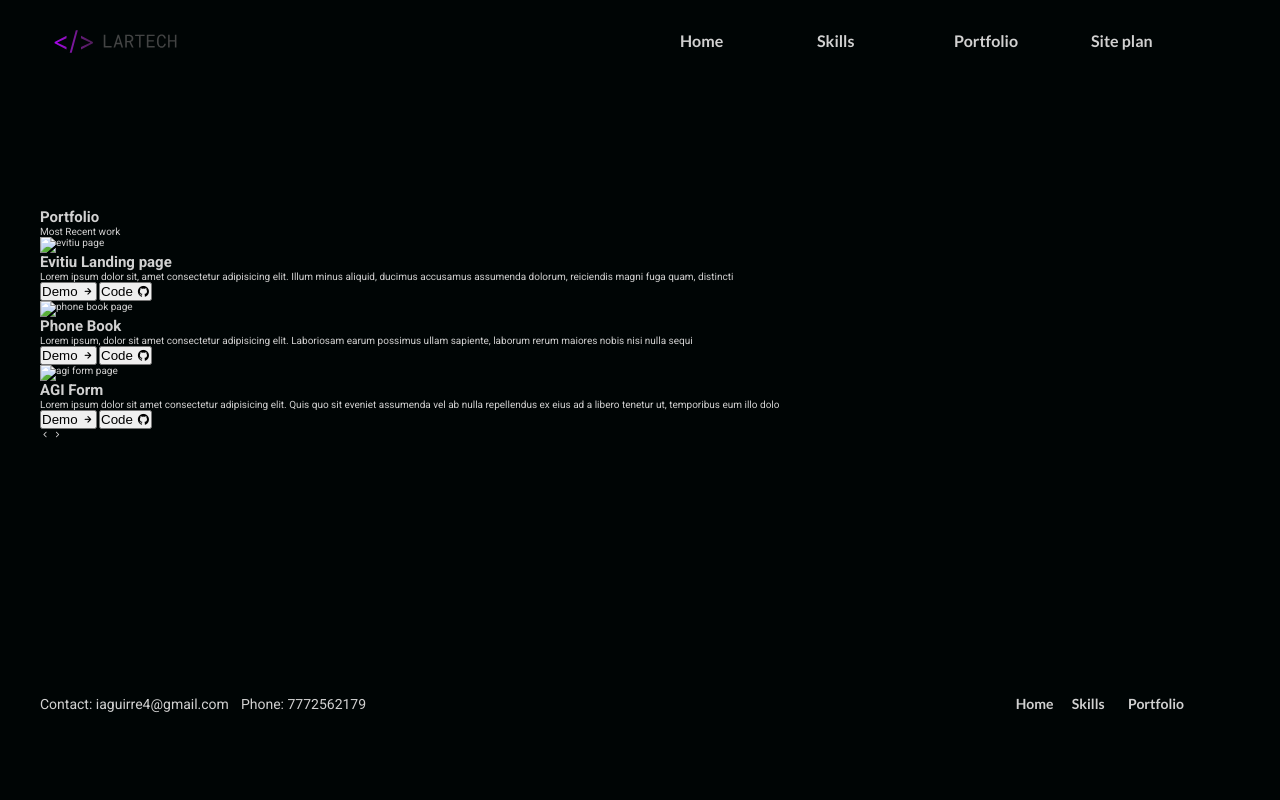
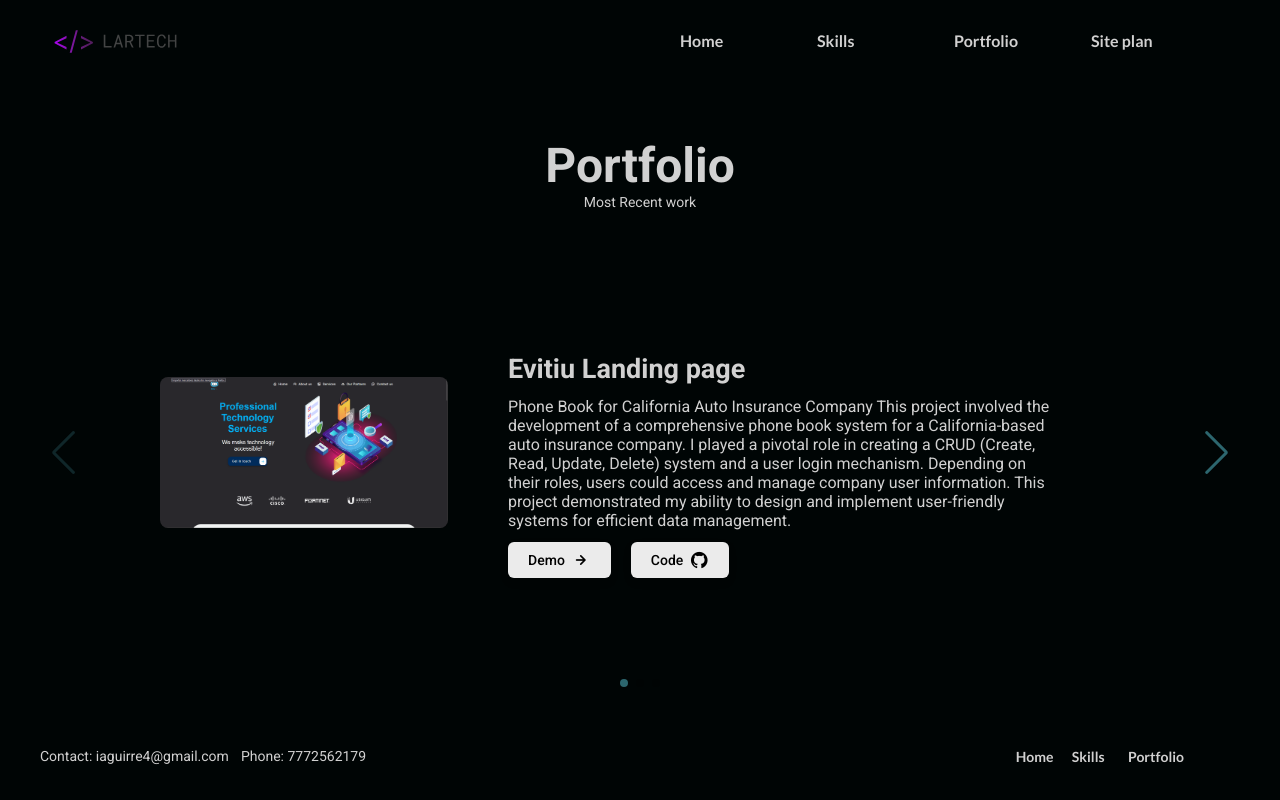
Before and after one commit to iaguirre19/byu-portfolio, a plain HTML site: page portfolio.html in a window 1280 px wide. Drawn offline with nearby package versions, Linux system fonts and the light colour scheme.

Commit message:
portfolio page created and css added

```diff
--- /dev/null
+++ b/assets/js/swipePortfolio.js
@@ -0,0 +1,12 @@
+    const swiper = new Swiper(".mySwiper", {
+      cssMode: true,
+      navigation: {
+        nextEl: ".swiper-button-next",
+        prevEl: ".swiper-button-prev",
+      },
+      pagination: {
+        el: ".swiper-pagination",
+      },
+      mousewheel: true,
+      keyboard: true,
+    });
--- a/assets/styles/portfolio-page/portfolio-styles.css
+++ b/assets/styles/portfolio-page/portfolio-styles.css
@@ -0,0 +1,76 @@
+.portfolio{
+    height: 70vh;
+    grid-template-rows: 10% 1fr;
+}
+.portfolio-title{
+    text-align: center;
+    font-size: var(--h2-font-size);
+}
+.portfolio-title p{
+    font-size: var(--normal-font-size);
+}
+.swiper {
+  width: 100%;
+  height: 100%;
+}
+.swiper-slide {
+  text-align: center;
+  font-size: 18px;
+  display: flex;
+  justify-content: center;
+  align-items: center;
+  padding:0 12rem ;
+}
+.swiper-slide img {
+  display: block;
+  width: 100%;
+  height: 100%;
+  object-fit: contain;
+  border-radius: .8rem;
+}
+.portfolio-right-data{
+    height: 20rem;
+    display: flex;
+    flex-direction: column;
+    align-items: flex-start;
+    padding: 0 6rem;
+    justify-content: space-between;
+    row-gap: 1.2rem;
+}
+.portfolio-right-data p{
+    text-align: left;
+    font-size: calc(var(--normal-font-size) + .2rem);
+    color: var(--text-color);
+}
+.btn-data{
+    display: flex;
+    column-gap: 2rem;
+}
+.btn-data .btn-portfolio{
+    padding: .6rem 2rem;
+    border: none;
+    border-radius: .6rem;
+    background-color: var(--first-color-alt);
+    display: flex;
+    align-items: center;
+    column-gap: .6rem;
+    cursor: pointer;
+    box-shadow: 0 4px 8px rgba(0, 0, 0, 0.1);
+}
+.btn-data .btn-portfolio:hover{
+    box-shadow: 0 6px 12px rgba(0, 0, 0, 0.2);
+}
+.btn-portfolio span{
+    font-size: 1.4rem;
+    font-weight: var(--font-medium);
+}
+.btn-portfolio i{
+    font-size: 2rem;
+}
+.swiper-button-prev,
+.swiper-button-next{
+    color: var(--input-color);
+}
+.swiper-pagination-bullet-active{
+    background-color: var(--input-color);
+}
--- a/portfolio.html
+++ b/portfolio.html
@@ -5,6 +5,7 @@
     <meta http-equiv="X-UA-Compatible" content="IE=edge">
     <meta name="viewport" content="width=device-width, initial-scale=1.0">
     <title>Portfolio</title>
+    <link rel="stylesheet" href="https://cdn.jsdelivr.net/npm/swiper@11/swiper-bundle.min.css" />
     <link rel="stylesheet" href="https://unicons.iconscout.com/release/v4.0.8/css/line.css">
     <link rel="preconnect" href="https://fonts.googleapis.com">
     <link rel="preconnect" href="https://fonts.gstatic.com" crossorigin>
@@ -14,6 +15,7 @@
     <link rel="stylesheet" href="./assets/styles/home-styles/home-styles.css">
     <link rel="stylesheet" href="./assets/styles/skills-styles/skills.css">
     <link rel="stylesheet" href="./assets/styles/portfolio-page/portfolio-styles.css">
+
 </head>
 <body>
     <div class="home-container grid">
@@ -29,80 +31,85 @@
             </nav>
         </header>
         <main>
-            <section class="portfolio">
+            <section class="portfolio grid">
                 <div class="portfolio-title">
                     <h2>Portfolio</h2>
                     <p>Most Recent work</p>
                 </div>
-                <div class="portfolio-container"> <!--swipe container -->
-                    <div class="portfolio-content">
+                <div class="portfolio-container swiper mySwiper">
+                    <div class="portfolio-content swiper-wrapper"> <!--swipe container -->
+                        <div class="portfolio-slide swiper-slide">
                             <div class="portfolio-left-content">
-                            <img src="./img/evitiu.png" alt="evitiu page" width="600px">
+                                <img src="./assets/img/evitiu.png" alt="evitiu page" >
                             </div>
                             <div class="portfolio-right-content">
                                 <div class="portfolio-right-data">
                                     <h2>Evitiu Landing page</h2>
-                                <p>Lorem ipsum dolor sit, amet consectetur adipisicing elit. Illum minus aliquid, ducimus accusamus assumenda dolorum, reiciendis magni fuga quam, distincti</p>
+                                    <p> Phone Book for California Auto Insurance Company This project involved the development of a comprehensive phone book system for a California-based auto insurance company. I played a pivotal role in creating a CRUD (Create, Read, Update, Delete) system and a user login mechanism. Depending on their roles, users could access and manage company user information. This project demonstrated my ability to design and implement user-friendly systems for efficient data management. </p>
                                     <div class="btn-data">
-                                    <button>
+                                        <a href="https://evitiu-demo-2.netlify.app" class="btn-portfolio" target="_blank">
                                             <span>Demo</span>
                                             <i class="uil uil-arrow-right"></i>
-                                    </button>
-                                    <button>
+                                        </a>
+                                        <a href="https://github.com/iaguirre19/evitiu2.0" class="btn-portfolio" target="_blank">
                                             <span>Code</span>
                                             <i class="uil uil-github"></i>
-                                    </button>
+                                        </a>
                                     </div>
                                 </div>
                             </div>
                         </div>
-                    <div class="portfolio-content">
+                        <div class="portfolio-slide swiper-slide">
                             <div class="portfolio-left-content">
-                            <img src="./img/rsz_agi-phone-book.png" alt="phone book page" width="600px">
+                                <img src="./assets/img/rsz_agi-phone-book.png" alt="phone book page" >
                             </div>
                             <div class="portfolio-right-content">
                                 <div class="portfolio-right-data">
                                     <h2>Phone Book</h2>
-                                <p>Lorem ipsum, dolor sit amet consectetur adipisicing elit. Laboriosam earum possimus ullam sapiente, laborum rerum maiores nobis nisi nulla sequi</p>
+                                    <p>Human Resources Registration System Another significant project was the implementation of a Human Resources registration system. This project followed a uniform design scheme for consistency. I contributed to the development and maintenance of this system, ensuring a streamlined and efficient HR process. My involvement in this project highlighted my attention to detail and commitment to improving business processes.</p>
                                     <div class="btn-data">
-                                    <button>
+                                        <a href="https://courageous-parfait-225b14.netlify.app" class="btn-portfolio" target="_blank">
                                             <span>Demo</span>
                                             <i class="uil uil-arrow-right"></i>
-                                    </button>
-                                    <button>
+                                        </a>
+                                        <a href="https://github.com/iaguirre19/Phone-book-v.1" class="btn-portfolio" target="_blank">
                                             <span>Code</span>
                                             <i class="uil uil-github"></i>
-                                    </button>
+                                        </a>
                                     </div>
                                 </div>
                             </div>
                         </div>
-                    <div class="portfolio-content">
+                        <div class="portfolio-slide swiper-slide">
                             <div class="portfolio-left-content">
-                            <img src="./img/rsz_hr-form.png" alt="agi form page" width="600px">
+                                <img src="./assets/img/rsz_hr-form.png" alt="agi form page" >
                             </div>
                             <div class="portfolio-right-content">
                                 <div class="portfolio-right-data">
                                     <h2>AGI Form</h2>
-                                <p>Lorem ipsum dolor sit amet consectetur adipisicing elit. Quis quo sit eveniet assumenda vel ab nulla repellendus ex eius ad a libero tenetur ut, temporibus eum illo dolo</p>
+                                    <p>Technology Company Landing Page I had the pleasure of working on a landing page for a technology company based in California. This project allowed me to showcase my web design and development skills. The landing page was designed to create a compelling online presence for the company, emphasizing their services and mission. It was an exciting opportunity to fuse creativity with technology.</p>
                                     <div class="btn-data">
-                                    <button>
+                                        <a href="https://rh-formulario-ingreso.netlify.app" class="btn-portfolio" target="_blank">
                                             <span>Demo</span>
                                             <i class="uil uil-arrow-right"></i>
-                                    </button>
-                                    <button>
+                                        </a>
+                                        <a href="https://github.com/iaguirre19/HR-layout-main" class="btn-portfolio" target="_blank">
                                             <span>Code</span>
                                             <i class="uil uil-github"></i>
-                                    </button>
+                                        </a>
                                     </div>
                                 </div>
                             </div>
                         </div>
                     </div>
-                <div class="portfolio-arrows">
+                    <div class="swiper-button-next"></div>
+                    <div class="swiper-button-prev"></div>
+                    <div class="swiper-pagination"></div>
+                </div>
+                <!-- <div class="portfolio-arrows">
                     <i class="uil uil-angle-left-b"></i>
                     <i class="uil uil-angle-right-b"></i>
-                </div>
+                </div> -->
             </section>
         </main>
         <footer class="home-footer">
@@ -119,5 +126,7 @@
             </div>
         </footer>
     </div>
+    <script src="https://cdn.jsdelivr.net/npm/swiper@11/swiper-bundle.min.js"></script>
+    <script src="./assets/js/swipePortfolio.js"></script>
 </body>
 </html>
```
Lines whose indentation alone changed are shown as unchanged.
